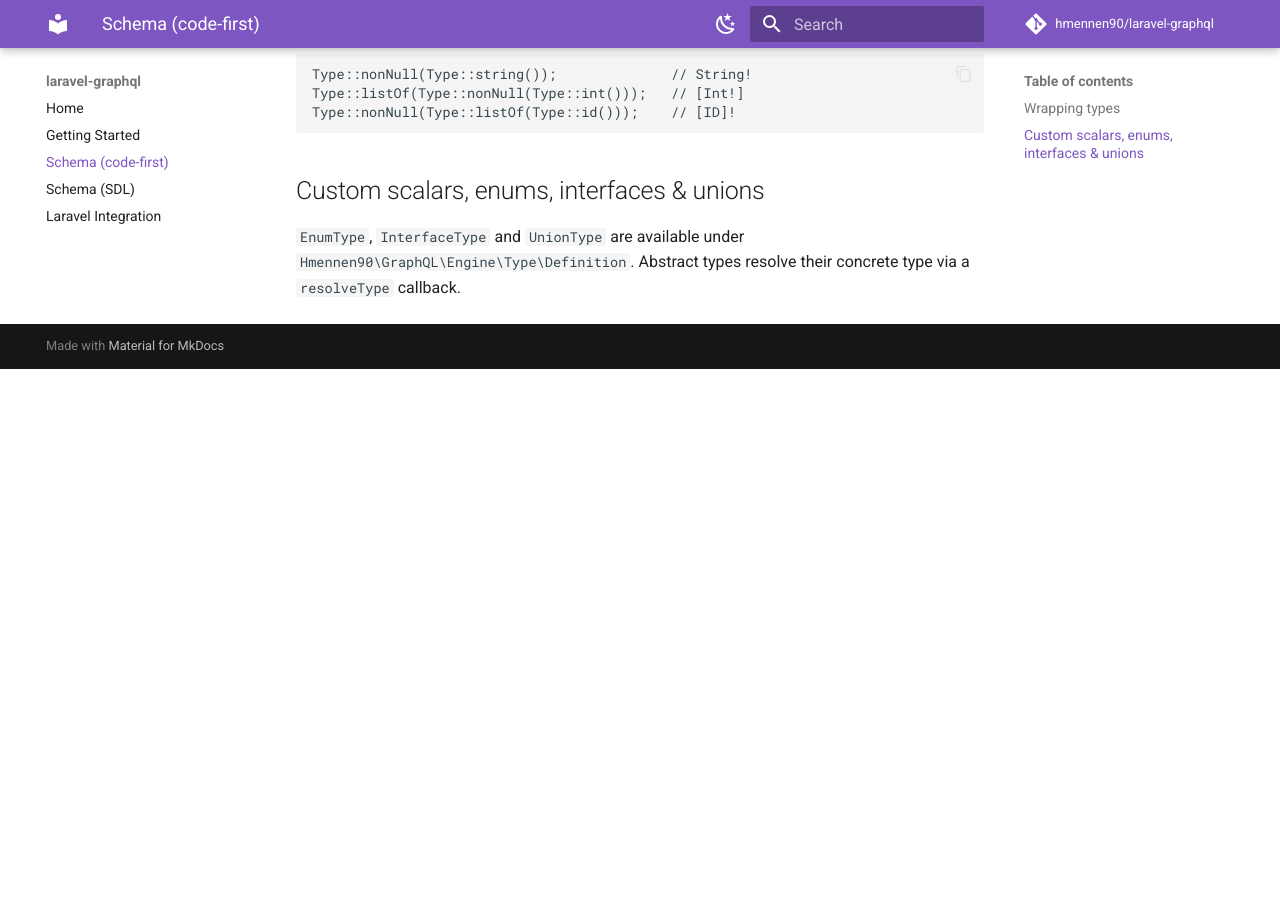
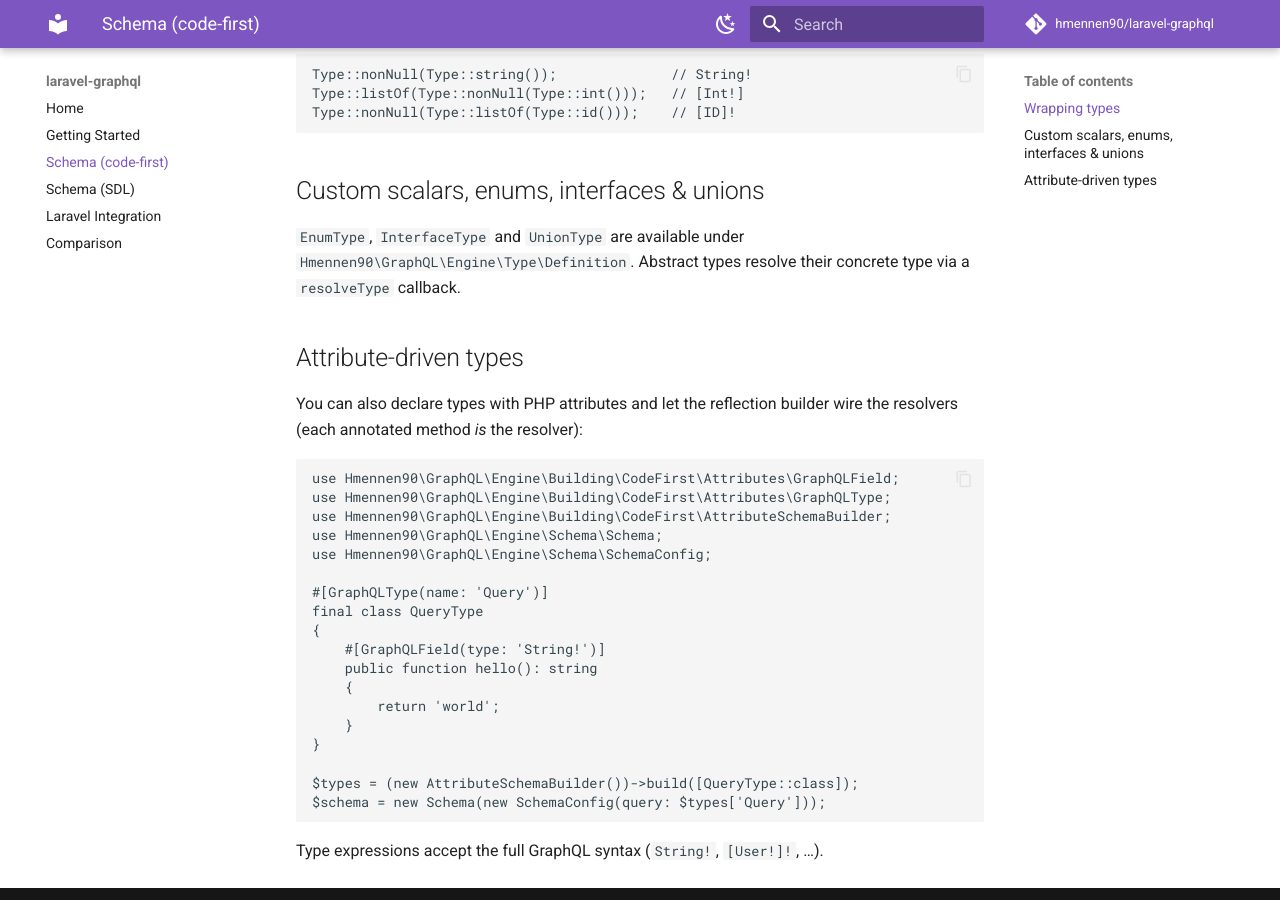
Before and after one commit to hmennen90/laravel-graphql, an MkDocs documentation site: the page built from docs/schema-code-first.md, in a window 1280 px wide and 900 px high, scrolled down 723 px. Built offline with MkDocs 1.6.1 and Material for MkDocs 9.7.7, drawn with Linux system fonts in a browser that asks for light colours; comment, search, counter and statistics services are not loaded; before the commit the page ends 1092 px from its top, so only the background shows below that.

Commit message:
docs: feature comparison table + attribute schema docs
Co-Authored-By: Claude Opus 4.8 (1M context) <noreply@anthropic.com>

````diff
--- a/docs/schema-code-first.md
+++ b/docs/schema-code-first.md
@@ -41,3 +41,31 @@ Type::nonNull(Type::listOf(Type::id()));    // [ID]!
 `EnumType`, `InterfaceType` and `UnionType` are available under
 `Hmennen90\GraphQL\Engine\Type\Definition`. Abstract types resolve their concrete
 type via a `resolveType` callback.
+
+## Attribute-driven types
+
+You can also declare types with PHP attributes and let the reflection builder wire
+the resolvers (each annotated method *is* the resolver):
+
+```php
+use Hmennen90\GraphQL\Engine\Building\CodeFirst\Attributes\GraphQLField;
+use Hmennen90\GraphQL\Engine\Building\CodeFirst\Attributes\GraphQLType;
+use Hmennen90\GraphQL\Engine\Building\CodeFirst\AttributeSchemaBuilder;
+use Hmennen90\GraphQL\Engine\Schema\Schema;
+use Hmennen90\GraphQL\Engine\Schema\SchemaConfig;
+
+#[GraphQLType(name: 'Query')]
+final class QueryType
+{
+    #[GraphQLField(type: 'String!')]
+    public function hello(): string
+    {
+        return 'world';
+    }
+}
+
+$types = (new AttributeSchemaBuilder())->build([QueryType::class]);
+$schema = new Schema(new SchemaConfig(query: $types['Query']));
+```
+
+Type expressions accept the full GraphQL syntax (`String!`, `[User!]!`, …).
--- a/mkdocs.yml
+++ b/mkdocs.yml
@@ -35,3 +35,4 @@ nav:
   - Schema (code-first): schema-code-first.md
   - Schema (SDL): schema-sdl.md
   - Laravel Integration: laravel.md
+  - Comparison: comparison.md
````
Also changed, not shown: README.md (+15 -0 lines), docs/comparison.md (added, +37 -0 lines).
